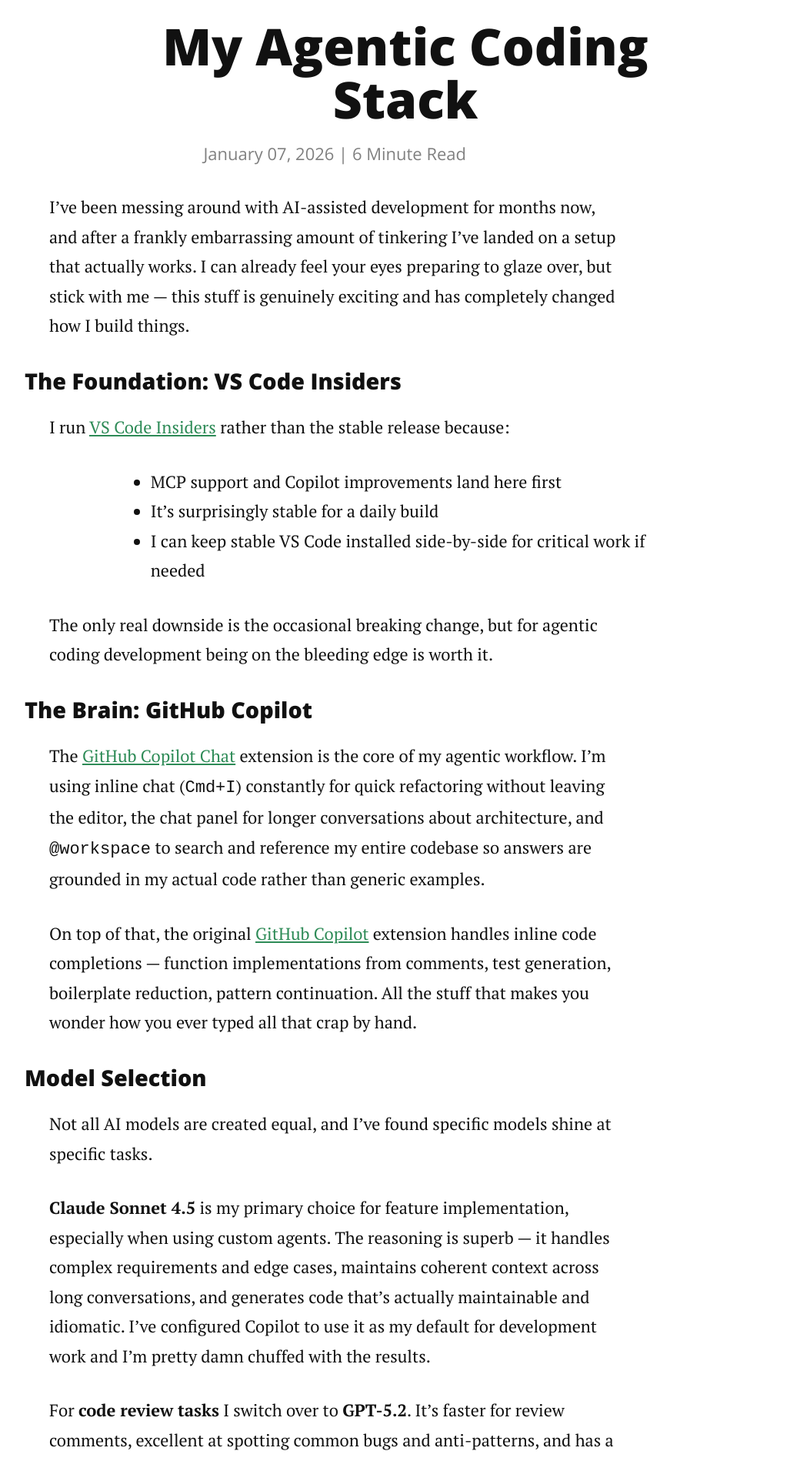
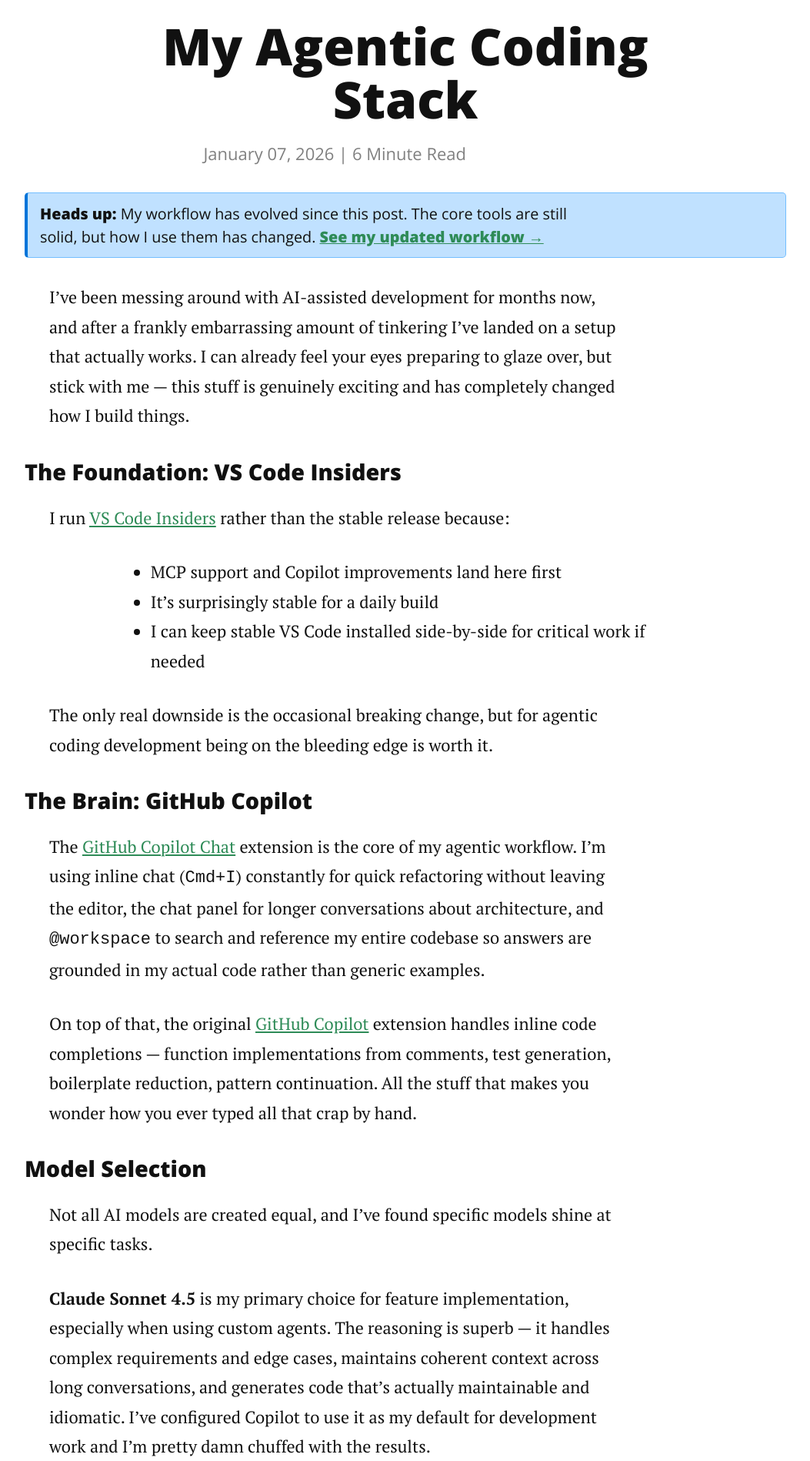
Before and after one commit to Fuzzwah/blog, a Jekyll site: the page built from _posts/2026-01-07-my-agentic-coding-stack.md, in a window 1280 px wide. Shown: the part 337-2235 px from the top of the page at 77% size, without its empty margins (113-1166 px from the left). Built offline with Jekyll 4.4.1, drawn with Linux system fonts in a browser that asks for light colours; nearby versions of some CDN libraries.

Commit message:
Add update notice banners for superseded blog posts
Frontmatter-driven notification system that displays a "Heads up" banner
at the top of older posts linking to newer content. Applied to the agentic
coding stack and Spec-Kit adoption posts.

Co-Authored-By: Claude Opus 4.6 <noreply@anthropic.com>

```diff
--- /dev/null
+++ b/_includes/update_notice.html
@@ -0,0 +1,6 @@
+{%- if page.update_notice -%}
+<div class="update-notice">
+  <p><strong>Heads up:</strong> {{ page.update_notice.message }}
+  <a href="{{ page.update_notice.url | relative_url }}">{{ page.update_notice.link_text }} &rarr;</a></p>
+</div>
+{%- endif -%}
--- a/_layouts/post.html
+++ b/_layouts/post.html
@@ -11,6 +11,8 @@ layout: default
     <h1 class="postTitle">{{ page.title }}</h1>
     <p class="meta">{{ page.date | date: '%B %d, %Y' }} | <span class="time">{{ page.content | number_of_words | divided_by:180 }}</span> Minute Read</p>
   </header>
+
+  {%- include update_notice.html -%}
 
   {{ content }}
 
--- a/_posts/2026-01-07-my-agentic-coding-stack.md
+++ b/_posts/2026-01-07-my-agentic-coding-stack.md
@@ -3,6 +3,10 @@ title: My Agentic Coding Stack
 date: 2026-01-07 10:00:00 +1100
 author: Fuzzwah
 description: A run through of my agentic coding setup and the workflow that's changed how I build things.
+update_notice:
+  message: "My workflow has evolved since this post. The core tools are still solid, but how I use them has changed."
+  url: /2026/01/17/choosing-your-agentic-coding-workflow/
+  link_text: "See my updated workflow"
 ---
 
 I've been messing around with AI-assisted development for months now, and after a frankly embarrassing amount of tinkering I've landed on a setup that actually works. I can already feel your eyes preparing to glaze over, but stick with me — this stuff is genuinely exciting and has completely changed how I build things.
--- a/_sass/breakpoints/_mobileup.scss
+++ b/_sass/breakpoints/_mobileup.scss
@@ -519,4 +519,10 @@ DARK THEME STYLING
 	.footer .container {
 		border-top-color: lighten(black, 10%);
 	}
+
+	.post .update-notice {
+		background: rgba($info-color, 0.15);
+		border-color: rgba($info-color, 0.3);
+		border-left-color: $info-color;
+	}
 }
--- a/assets/css/style.scss
+++ b/assets/css/style.scss
@@ -72,6 +72,21 @@
 		font-size: 1.1rem;
 		margin: 0.8em 0 0.4em 0;
 	}
+
+	.update-notice {
+		border: 1px solid lighten($info-color, 30%);
+		border-left: 4px solid $info-color;
+		background: lighten($info-color, 45%);
+		padding: 0.75rem 1rem;
+		margin-bottom: 2rem;
+		border-radius: $br;
+		font-family: $sans-serif;
+		font-size: 0.9em;
+		line-height: 1.5;
+
+		p { margin: 0 !important; }
+		a { font-weight: 600; }
+	}
 }
 
 p {
```
Also changed, not shown: _posts/2026-01-08-adopting-github-spec-kit.md (+4 -0 lines).
